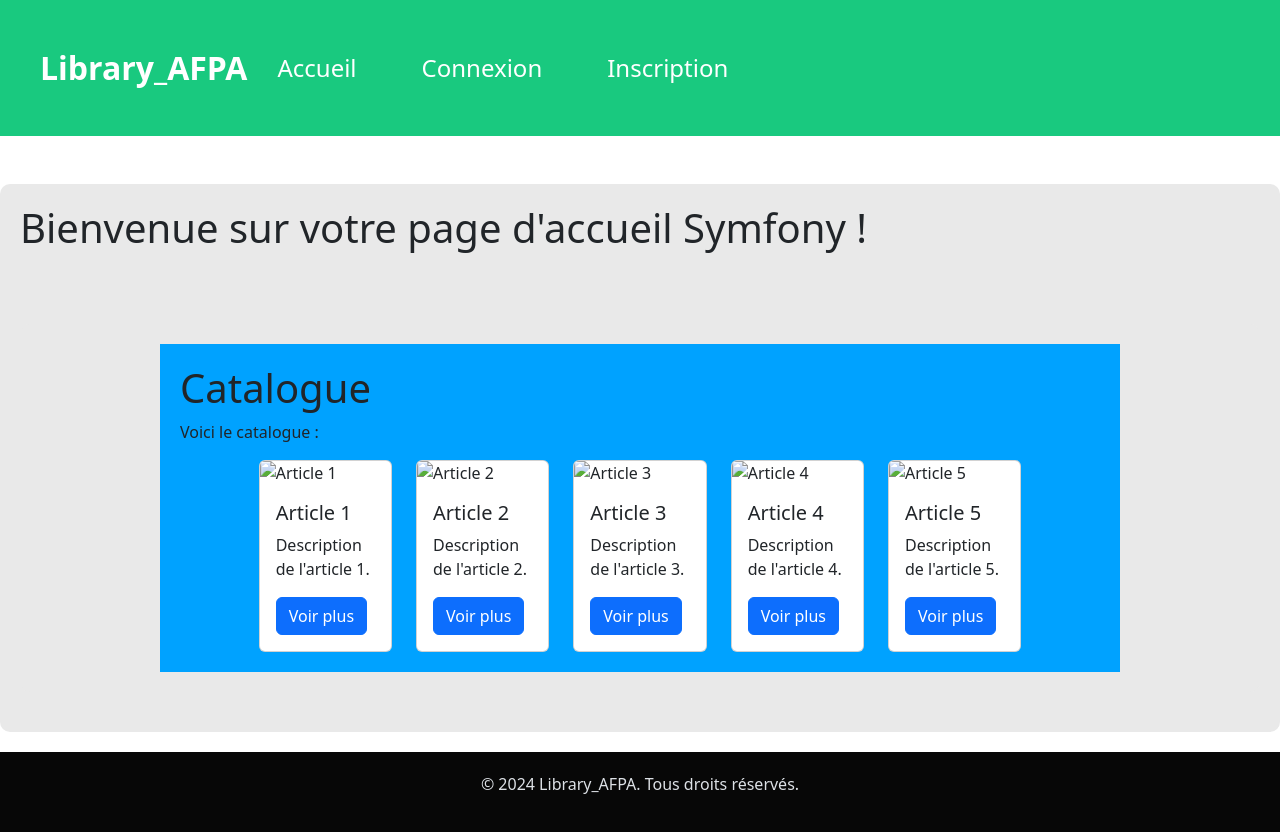
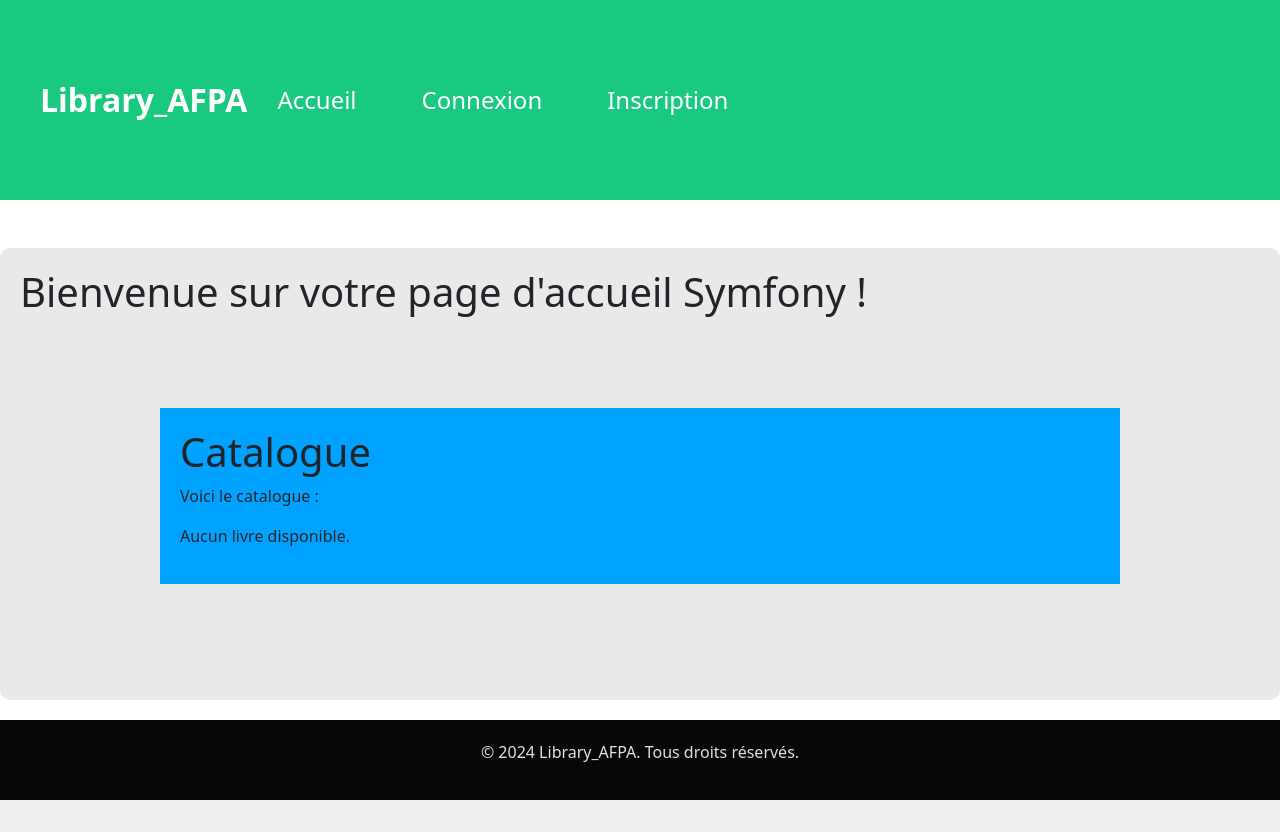
Before and after one commit to Kleb0/Library_AFPA, a Symfony app: template templates/home/index.html.twig in a window 1280 px wide. After the commit the page ends 800 px from the top, so only its background shows below. Run offline with Twig, Linux system fonts and the light colour scheme; the template is opened without the code that fills it, so the values that code supplies are empty; some libraries are stand-ins or nearby versions.

Commit message:
implemente the catalogue and access basis

```diff
--- a/public/css/catalogue.css
+++ b/public/css/catalogue.css
@@ -4,8 +4,37 @@
     margin-left: 10%;
     padding: 20px;
     box-sizing: border-box;
+
 }
 
+.cards-container {
+    display: flex; /* Active le mode flexbox */
+    flex-wrap: wrap; /* Les cartes passent à une nouvelle ligne si nécessaire */
+    gap: 20px; /* Espacement uniforme entre les cartes */
+    justify-content: center; /* Centre les cartes horizontalement */
+    margin-top: 20px; /* Espacement avec le texte précédent */
+}
+
+.card-img-top {
+    width: 100%; /* L'image remplit toute la largeur */
+    height: 250px; /* Hauteur uniforme pour les images */
+    object-fit: cover; /* Coupe ou adapte l'image pour remplir l'espace */
+    border-bottom: 1px solid #ddd; /* Sépare visuellement l'image du contenu */
+}
+
+.card-body {
+    padding: 10px; /* Ajoute de l'espace dans le contenu */
+    text-align: center;
+}
+
+.card-title {
+    font-size: 1rem;
+    font-weight: bold;
+    margin: 10px 0;
+    text-overflow: ellipsis; /* Coupe les titres trop longs avec "..." */
+    white-space: nowrap;
+    overflow: hidden;
+}
 
 .hover-card {
     transition: transform 0.3s ease, box-shadow 0.3s ease;
--- a/src/Controller/BookViewController.php
+++ b/src/Controller/BookViewController.php
@@ -9,7 +9,7 @@ use App\Repository\BookRepository;
 
 class BookViewController extends AbstractController
 {
-    #[Route('/admin/book-view/{customId}', name: 'book_view')]
+    #[Route('/book-view/{customId}', name: 'book_view')]
     public function bookView(int $customId, BookRepository $bookRepository): Response
     {
         // Récupérer le livre par ID
--- a/src/Controller/HomeController.php
+++ b/src/Controller/HomeController.php
@@ -5,15 +5,19 @@ namespace App\Controller;
 use Symfony\Bundle\FrameworkBundle\Controller\AbstractController;
 use Symfony\Component\HttpFoundation\Response;
 use Symfony\Component\Routing\Attribute\Route;
+use App\Repository\BookRepository;
 
 class HomeController extends AbstractController
 {
     #[Route('/', name: 'app_home')]
-    public function index(): Response
+    public function index(BookRepository $bookRepository): Response
     {
+        $books = $bookRepository->findRandomBooks(5);
+
         return $this->render('home/index.html.twig', [
             'controller_name' => 'HomeController',
             'message' => 'Bienvenue sur votre application Symfony 7 !',
+            'books' => $books,
         ]);
     }
 }
--- a/templates/catalogue/catalogue.html.twig
+++ b/templates/catalogue/catalogue.html.twig
@@ -10,57 +10,27 @@
         <h1>Catalogue</h1>
          <p>Voici le catalogue :</p>
 
-            <div class="row justify-content-center">
+         {% if books is defined and books|length > 0 %}
+         <div class="cards-container">
+                {% for book in books %}
                     <div class="col-lg-2 col-md-3 col-sm-4">
                         <div class="card hover-card">
-                <img src="https://via.placeholder.com/150" class="card-img-top" alt="Article 1">
+                            {% if book.image %}
+                                <img src="{{ asset(book.image) }}" class="card-img-top" alt="{{ book.title }}">
+                            {% else %}
+                                <img src="https://via.placeholder.com/150" class="card-img-top" alt="{{ book.title }}">
+                            {% endif %}
                             <div class="card-body">
-                    <h5 class="card-title">Article 1</h5>
-                    <p class="card-text">Description de l'article 1.</p>
-                    <a href="#" class="btn btn-primary">Voir plus</a>
+                                <h5 class="card-title">{{ book.title }}</h5>
+                                <a href="{{ path('book_view', { customId: book.customId }) }}" class="btn btn-primary">Voir Livre</a>
                             </div>
                         </div>
                     </div>
-        <div class="col-lg-2 col-md-3 col-sm-4">
-            <div class="card hover-card">
-                <img src="https://via.placeholder.com/150" class="card-img-top" alt="Article 2">
-                <div class="card-body">
-                    <h5 class="card-title">Article 2</h5>
-                    <p class="card-text">Description de l'article 2.</p>
-                    <a href="#" class="btn btn-primary">Voir plus</a>
+                {% endfor %}
             </div>
-            </div>
-        </div>
-        <div class="col-lg-2 col-md-3 col-sm-4">
-            <div class="card hover-card">
-                <img src="https://via.placeholder.com/150" class="card-img-top" alt="Article 3">
-                <div class="card-body">
-                    <h5 class="card-title">Article 3</h5>
-                    <p class="card-text">Description de l'article 3.</p>
-                    <a href="#" class="btn btn-primary">Voir plus</a>
-                </div>
-            </div>
-        </div>
-        <div class="col-lg-2 col-md-3 col-sm-4">
-            <div class="card hover-card">
-                <img src="https://via.placeholder.com/150" class="card-img-top" alt="Article 4">
-                <div class="card-body">
-                    <h5 class="card-title">Article 4</h5>
-                    <p class="card-text">Description de l'article 4.</p>
-                    <a href="#" class="btn btn-primary">Voir plus</a>
-                </div>
-            </div>
-        </div>
-        <div class="col-lg-2 col-md-3 col-sm-4">
-            <div class="card hover-card">
-                <img src="https://via.placeholder.com/150" class="card-img-top" alt="Article 5">
-                <div class="card-body">
-                    <h5 class="card-title">Article 5</h5>
-                    <p class="card-text">Description de l'article 5.</p>
-                    <a href="#" class="btn btn-primary">Voir plus</a>
-                </div>
-            </div>
-        </div>
+        {% else %}
+            <p>Aucun livre disponible.</p>
+        {% endif %}
         </div>
 
 {% endblock %}
--- a/templates/home/index.html.twig
+++ b/templates/home/index.html.twig
@@ -9,6 +9,6 @@ Accueil - Library_AFPA
     <p>{{ message }}</p>
 
     <!-- Catalogue inclusion -->
-    {% include 'catalogue/catalogue.html.twig' %}
+     {% include 'catalogue/catalogue.html.twig' with { books: books } %}
 
 {% endblock %}
```
Also changed, not shown: src/Controller/CatalogueController.php (+15 -2 lines), src/Repository/BookRepository.php (+21 -0 lines), public/uploads/book_images/675d8cbfe912f.jpg (added). Lines whose indentation alone changed are shown as unchanged.
